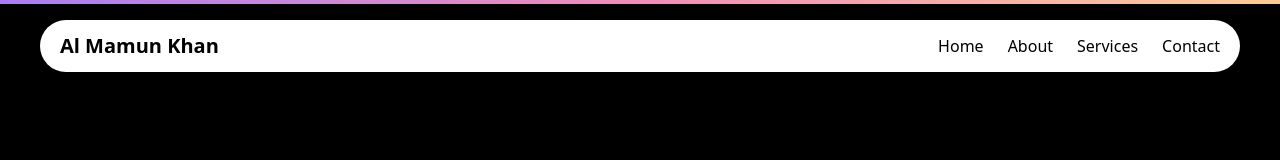
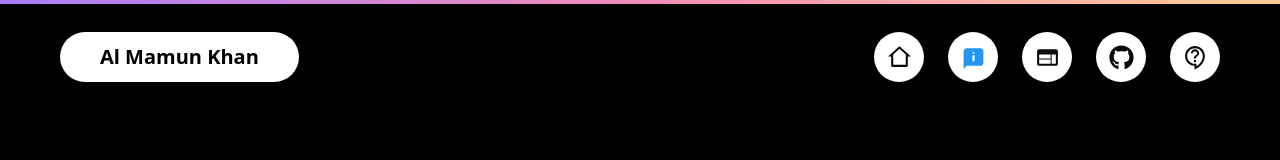
Before and after one commit to almamun0101/portfolio, a Next.js app: page / in a window 1280 px wide. Shown: the top 160 px of the page. Built offline with nearby package versions, Linux system fonts and the light colour scheme.

Commit message:
new navbar done

```diff
--- a/package.json
+++ b/package.json
@@ -12,6 +12,7 @@
     "class-variance-authority": "^0.7.1",
     "clsx": "^2.1.1",
     "framer-motion": "^12.23.12",
+    "ionicons": "^8.0.13",
     "lucide-react": "^0.526.0",
     "motion": "^12.23.12",
     "next": "15.4.4",
--- a/src/app/Home/page.js
+++ b/src/app/Home/page.js
@@ -9,6 +9,7 @@ import Contact from "../component/Contact";
 import Footer from "../component/Footer";
 import { motion } from "framer-motion";
 import { ScrollProgress } from "@/components/magicui/scroll-progress";
+import Navbar2 from "../component/Navbar2";
 
 const Home = () => {
   return (
@@ -16,9 +17,7 @@ const Home = () => {
       <ScrollProgress />
       <Navbar />
       <Header />
-
       <About />
-
       <Projects />
       <Profile />
       <Contact />
--- a/src/app/component/Navbar.jsx
+++ b/src/app/component/Navbar.jsx
@@ -1,15 +1,48 @@
 "use client";
 import { useEffect, useRef, useState } from "react";
 import { Menu, X } from "lucide-react";
+import { RiHome2Line } from "react-icons/ri";
+import { FcAbout } from "react-icons/fc";
+import { MdWeb } from "react-icons/md";
+import { FaGithub } from "react-icons/fa";
+import { MdOutlineContactSupport } from "react-icons/md";
+
+const menuItems = [
+  {
+    title: "Home",
+    icon: <RiHome2Line size={25} />,
+    gradient: ["from-[#a955ff]", "to-[#ea51ff]"],
+  },
+  {
+    title: "About",
+    icon: <FcAbout size={25} />,
+    gradient: ["from-[#56CCF2]", "to-[#2F80ED]"],
+  },
+  {
+    title: "Projects",
+    icon: <MdWeb size={25} />,
+    gradient: ["from-[#FF9966]", "to-[#FF5E62]"],
+  },
+  {
+    title: "Git",
+    icon: <FaGithub size={25} />,
+    gradient: ["from-[#80FF72]", "to-[#7EE8FA]"],
+  },
+  {
+    title: "Contact",
+    icon: <MdOutlineContactSupport size={25} />,
+    gradient: ["from-[#ffa9c6]", "to-[#f434e2]"],
+  },
+];
 
 const Navbar = () => {
   const [isOpen, setIsOpen] = useState(false);
-
+  const [hovered, setHovered] = useState(null);
 
   const menuRef = useRef(null);
   const navItems = ["Home", "About", "Services", "Contact"];
 
- useEffect(() => {
+  useEffect(() => {
     const handleClickOutside = (event) => {
       if (menuRef.current && !menuRef.current.contains(event.target)) {
         setIsOpen(false);
@@ -23,37 +56,73 @@ const Navbar = () => {
   return (
     <header className="p-5">
       <div className="container">
+        <nav className=" px-5 py-3 rounded-full flex md:flex-row flex-col gap-5  justify-between items-center shadow-md relative">
+          <a href="/" className="px-10 h-[50px] rounded-full
+              bg-white shadow-[0_10px_25px_rgba(0,0,0,0.1)]
+              flex items-center justify-center font-bold text-xl text-black">
+            Al Mamun Khan
+          </a>
 
-      <nav className="bg-white px-5 py-3 rounded-full flex justify-between items-center shadow-md relative">
-        <a href="/" className="font-bold text-xl text-black">Al Mamun Khan</a>
+          {/* Desktop Menu */}
+          <div className="flex items-center justify-center font-[Poppins]">
+            <ul className="flex gap-6 relative">
+              {menuItems.map((item, i) => (
+                <li
+                  key={i}
+                  onMouseEnter={() => setHovered(i)}
+                  onMouseLeave={() => setHovered(null)}
+                  className={`
+              relative list-none w-[50px] h-[50px] rounded-full
+              bg-white shadow-[0_10px_25px_rgba(0,0,0,0.1)]
+              flex items-center justify-center cursor-pointer
+              transition-all duration-500 overflow-hidden
+              ${hovered === i ? "w-[150px]" : ""}
+            `}
+                >
+                  {/* gradient bg overlay */}
+                  <div
+                    className={`
+                absolute inset-0 rounded-full bg-gradient-to-tr
+                ${item.gradient.join(" ")}
+                transition-opacity duration-500
+                ${hovered === i ? "opacity-100" : "opacity-0"}
+              `}
+                  ></div>
 
-        {/* Desktop Menu */}
-        <ul className="hidden lg:flex gap-6 text-black font-medium">
-          {navItems.map(item => (
-            <li key={item} className="hover:text-gold cursor-pointer">{item}</li>
-          ))}
-        </ul>
+                  {/* glow effect */}
+                  <div
+                    className={`
+                absolute top-2 w-full h-full rounded-full bg-gradient-to-tr
+                ${item.gradient.join(" ")}
+                blur-xl transition-opacity duration-500 -z-10
+                ${hovered === i ? "opacity-50" : "opacity-0"}
+              `}
+                  ></div>
 
-        {/* Mobile Toggle Button */}
-        <button
-          className="lg:hidden p-2 bg-black text-white rounded-full"
-          onClick={() => setIsOpen(!isOpen)}
-          aria-label="Toggle Menu"
-        >
-          {isOpen ? <X size={24} /> : <Menu size={24} />}
-        </button>
+                  {/* icon */}
+                  {item.icon}
 
-        {/* Mobile Dropdown */}
-        {isOpen && (
-          <div  ref={menuRef} className="absolute top-20 right-5 w-3/4 sm:w-1/2 bg-white p-5 rounded-xl shadow-lg z-50">
-            <ul className="flex flex-col gap-4 text-black font-medium">
-              {navItems.map(item => (
-                <li key={item} className="hover:text-gold cursor-pointer">{item}</li>
+                  {/* class={`text-gray-500 text-[1.75em] transition-all duration-500
+                ${hovered === i ? "scale-0 text-white delay-0" : "delay-200"}`}
+            ></> */}
+
+                  {/* title */}
+                  <span
+                    className={`
+                absolute uppercase text-white tracking-wide text-[1.1em]
+                transition-all duration-500
+                ${hovered === i ? "scale-100 delay-200" : "scale-0"}
+              `}
+                  >
+                    {item.title}
+                  </span>
+                </li>
               ))}
             </ul>
           </div>
-        )}
-      </nav>
+
+
+        </nav>
       </div>
     </header>
   );
--- /dev/null
+++ b/src/app/component/Navbar2.jsx
@@ -0,0 +1,71 @@
+"use client";
+import { useState } from "react";
+
+
+
+
+
+
+
+export default function GradientMenu() {
+  const [hovered, setHovered] = useState(null);
+
+  return (
+    <div className="flex items-center justify-center p-2 font-[Poppins]">
+      <ul className="flex gap-6 relative">
+        {menuItems.map((item, i) => (
+          <li
+            key={i}
+            onMouseEnter={() => setHovered(i)}
+            onMouseLeave={() => setHovered(null)}
+            className={`
+              relative list-none w-[60px] h-[60px] rounded-full
+              bg-white shadow-[0_10px_25px_rgba(0,0,0,0.1)]
+              flex items-center justify-center cursor-pointer
+              transition-all duration-500 overflow-hidden
+              ${hovered === i ? "w-[150px]" : ""}
+            `}
+          >
+            {/* gradient bg overlay */}
+            <div
+              className={`
+                absolute inset-0 rounded-full bg-gradient-to-tr
+                ${item.gradient.join(" ")}
+                transition-opacity duration-500
+                ${hovered === i ? "opacity-100" : "opacity-0"}
+              `}
+            ></div>
+
+            {/* glow effect */}
+            <div
+              className={`
+                absolute top-2 w-full h-full rounded-full bg-gradient-to-tr
+                ${item.gradient.join(" ")}
+                blur-xl transition-opacity duration-500 -z-10
+                ${hovered === i ? "opacity-50" : "opacity-0"}
+              `}
+            ></div>
+
+            {/* icon */}
+            {item.icon}
+
+              {/* class={`text-gray-500 text-[1.75em] transition-all duration-500
+                ${hovered === i ? "scale-0 text-white delay-0" : "delay-200"}`}
+            ></> */}
+
+            {/* title */}
+            <span
+              className={`
+                absolute uppercase text-white tracking-wide text-[1.1em]
+                transition-all duration-500
+                ${hovered === i ? "scale-100 delay-200" : "scale-0"}
+              `}
+            >
+              {item.title}
+            </span>
+          </li>
+        ))}
+      </ul>
+    </div>
+  );
+}
```
Also changed, not shown: 1 other file (tests, documents, lock files or other folders).
